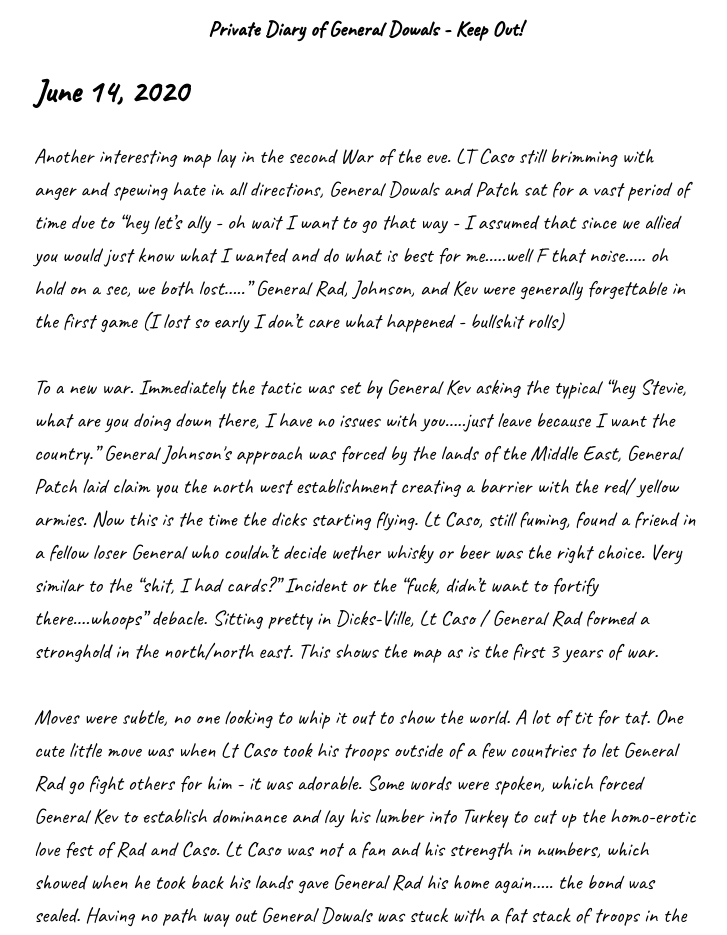
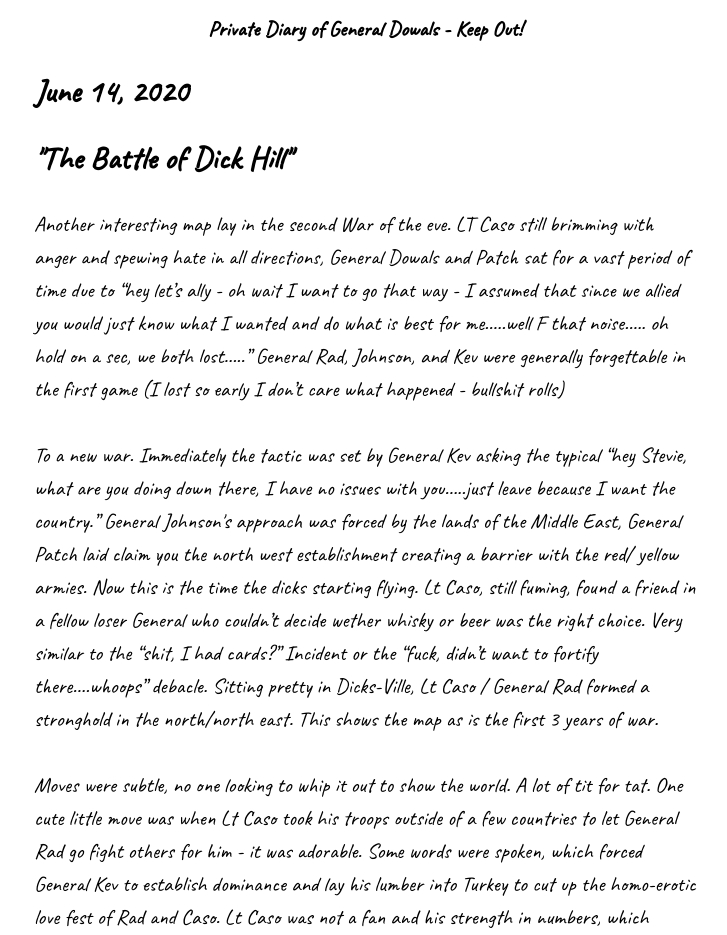
Before and after one commit to kduckets/tfw, a Next.js app: page / in a window 1280 px wide. Shown: the part 10140-11075 px from the top of the page, without its empty margins (275-1002 px from the left). Built offline with nearby package versions, Linux system fonts and the light colour scheme; a web font is replaced by a local one.

Commit message:
Update index.js

```diff
--- a/pages/index.js
+++ b/pages/index.js
@@ -308,6 +308,7 @@ perhaps the world), allowing a blood-colored history to once again, repeat itsel
 <p className="diaryDowals"><small>
 <h4>Private Diary of General Dowals - Keep Out!</h4>
   <h2>June 14, 2020</h2>
+  <h2>"The Battle of Dick Hill"</h2>
   Another interesting map lay in the second War of the eve. LT Caso still brimming with anger
   and spewing hate in all directions, General Dowals and Patch sat for a vast period of time due to
   “hey let’s ally - oh wait I want to go that way - I assumed that since we allied you would just know
```
